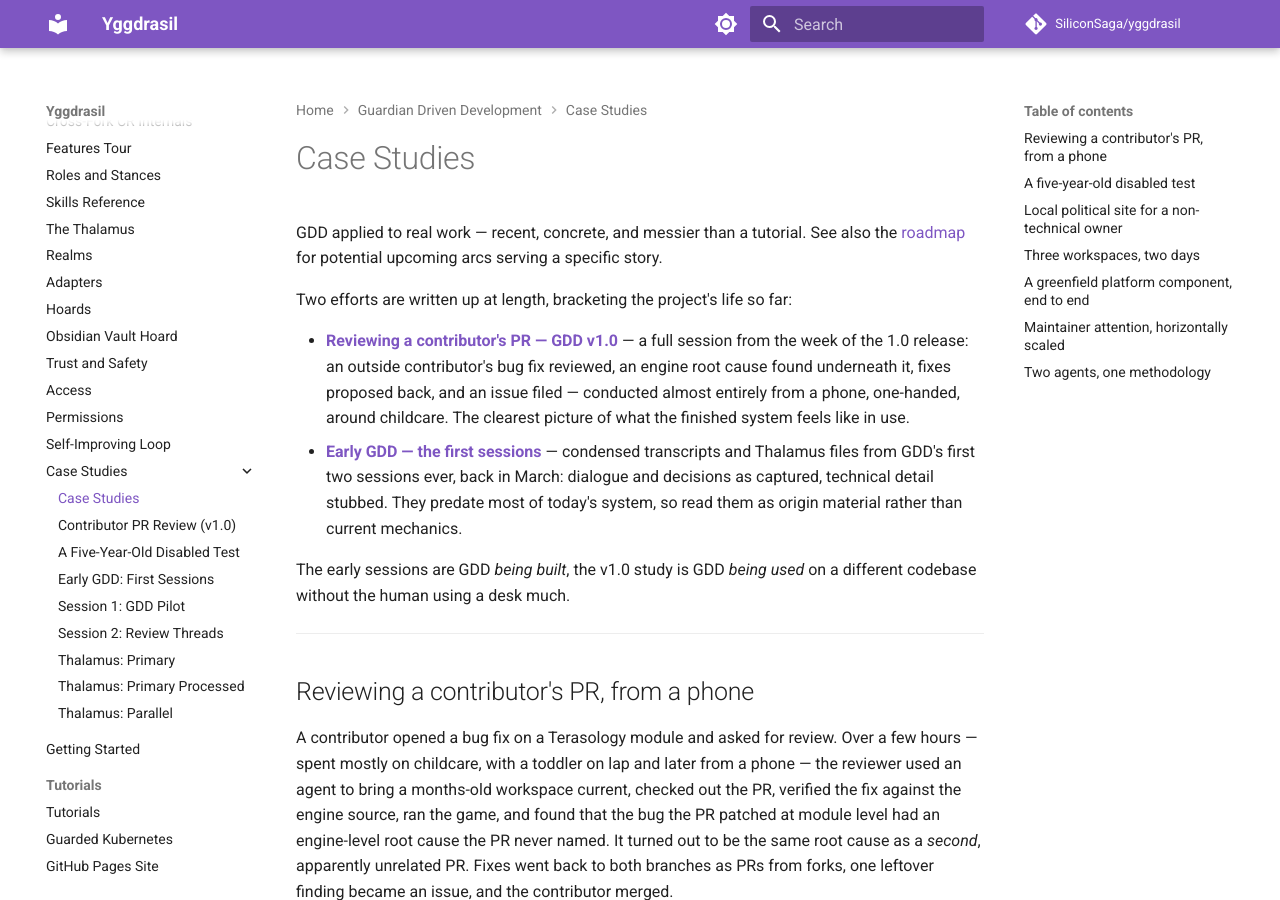
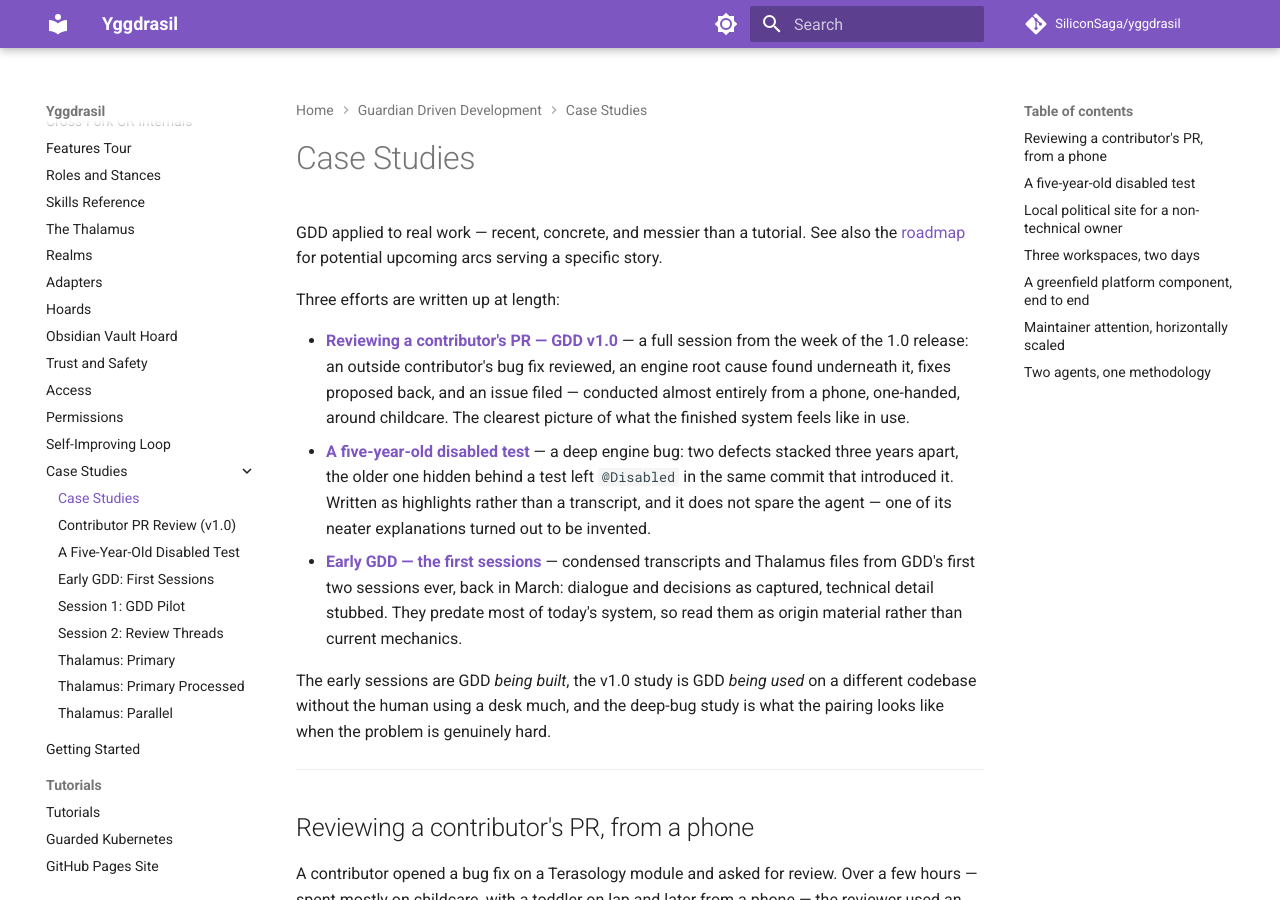
Before and after one commit to SiliconSaga/yggdrasil, an MkDocs documentation site: the page built from docs/gdd/case-studies/index.md, in a window 1280 px wide and 900 px high. Built offline with MkDocs 1.6.1 and Material for MkDocs 9.7.7, drawn with Linux system fonts in a browser that asks for light colours; comment, search, counter and statistics services are not loaded.

Commit message:
docs(case-studies): list the module-attribution study among the long-form three
The rescued commit added the section and the nav entry but predated the voice pass, so the intro still announced "two efforts written up at length" while a third now carried its own full-writeup link — discoverable only by scrolling past it.

Reworded rather than renumbered: "bracketing the project's life so far" described two studies at opposite ends of the timeline and does not stretch to a third that sits in the middle and is about difficulty rather than chronology.

Co-Authored-By: Claude Opus 5 (1M context) <noreply@anthropic.com>

```diff
--- a/docs/gdd/case-studies/index.md
+++ b/docs/gdd/case-studies/index.md
@@ -2,12 +2,13 @@
 
 GDD applied to real work — recent, concrete, and messier than a tutorial. See also the [roadmap](../roadmap.md) for potential upcoming arcs serving a specific story.
 
-Two efforts are written up at length, bracketing the project's life so far:
+Three efforts are written up at length:
 
 - **[Reviewing a contributor's PR — GDD v1.0](terasology-contributor-review.md)** — a full session from the week of the 1.0 release: an outside contributor's bug fix reviewed, an engine root cause found underneath it, fixes proposed back, and an issue filed — conducted almost entirely from a phone, one-handed, around childcare. The clearest picture of what the finished system feels like in use.
+- **[A five-year-old disabled test](terasology-module-attribution.md)** — a deep engine bug: two defects stacked three years apart, the older one hidden behind a test left `@Disabled` in the same commit that introduced it. Written as highlights rather than a transcript, and it does not spare the agent — one of its neater explanations turned out to be invented.
 - **[Early GDD — the first sessions](early-gdd.md)** — condensed transcripts and Thalamus files from GDD's first two sessions ever, back in March: dialogue and decisions as captured, technical detail stubbed. They predate most of today's system, so read them as origin material rather than current mechanics.
 
-The early sessions are GDD *being built*, the v1.0 study is GDD *being used* on a different codebase without the human using a desk much.
+The early sessions are GDD *being built*, the v1.0 study is GDD *being used* on a different codebase without the human using a desk much, and the deep-bug study is what the pairing looks like when the problem is genuinely hard.
 
 ---
 
```
